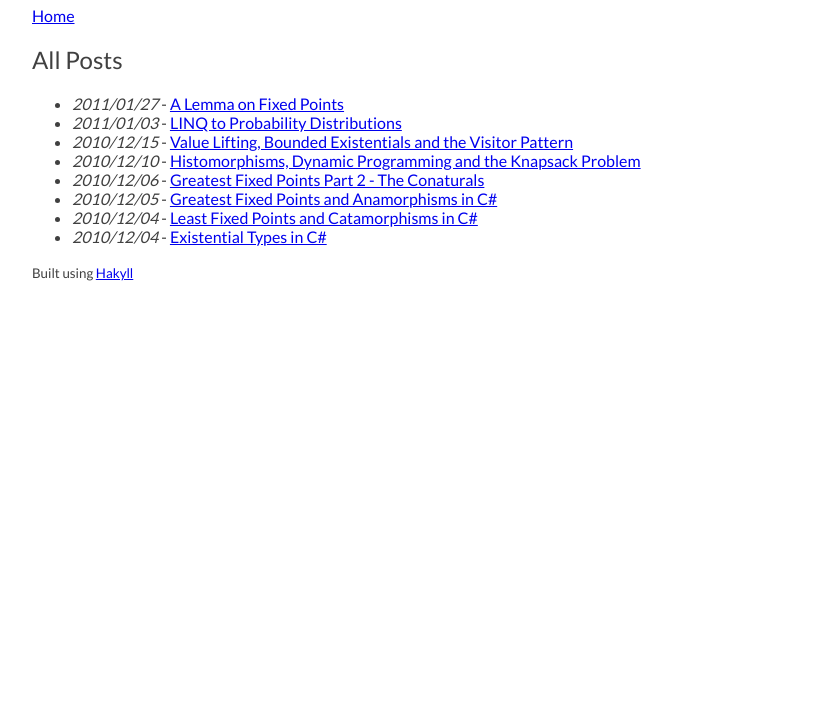
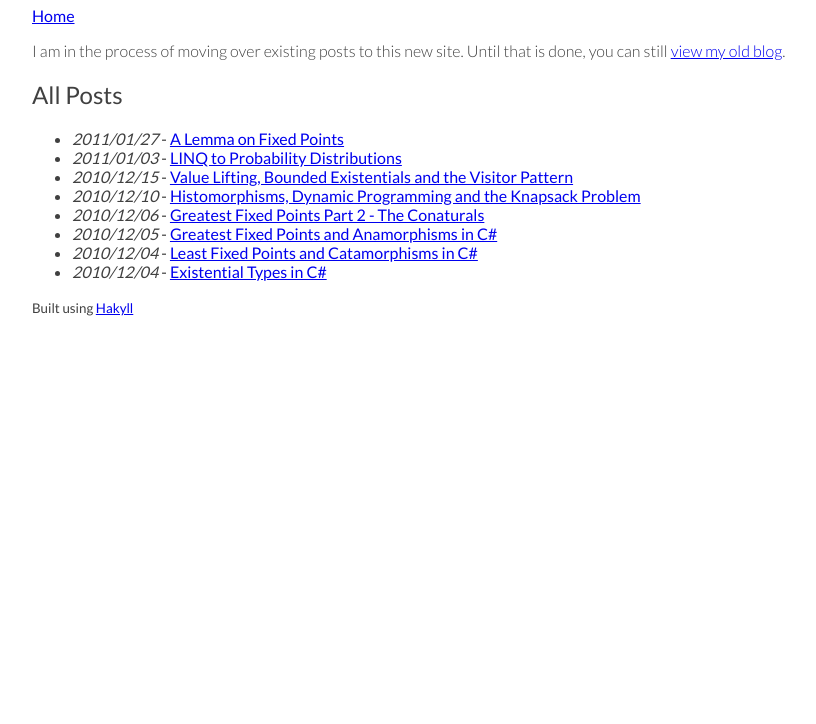
Before and after one commit to paf31/blog.functorial.com, a plain HTML site: page index.html in a window 1280 px wide. Shown: the part 76-800 px from the top of the page, without its empty margins (128-944 px from the left). Drawn offline with nearby package versions, Linux system fonts and the light colour scheme; some packages are replaced by stand-ins of ours.

Commit message:
Add message

```diff
--- a/index.html
+++ b/index.html
@@ -30,7 +30,9 @@
                 <a href="./index.html">Home</a>
             </div>
 
-            <h2>All Posts</h2>
+            <p>I am in the process of moving over existing posts to this new site. Until that is done, you can still <a href="http://typesandotherdistractions.com" target="_blank">view my old blog</a>.</p>
+
+<h2>All Posts</h2>
 
 <ul>
     <li>
```
